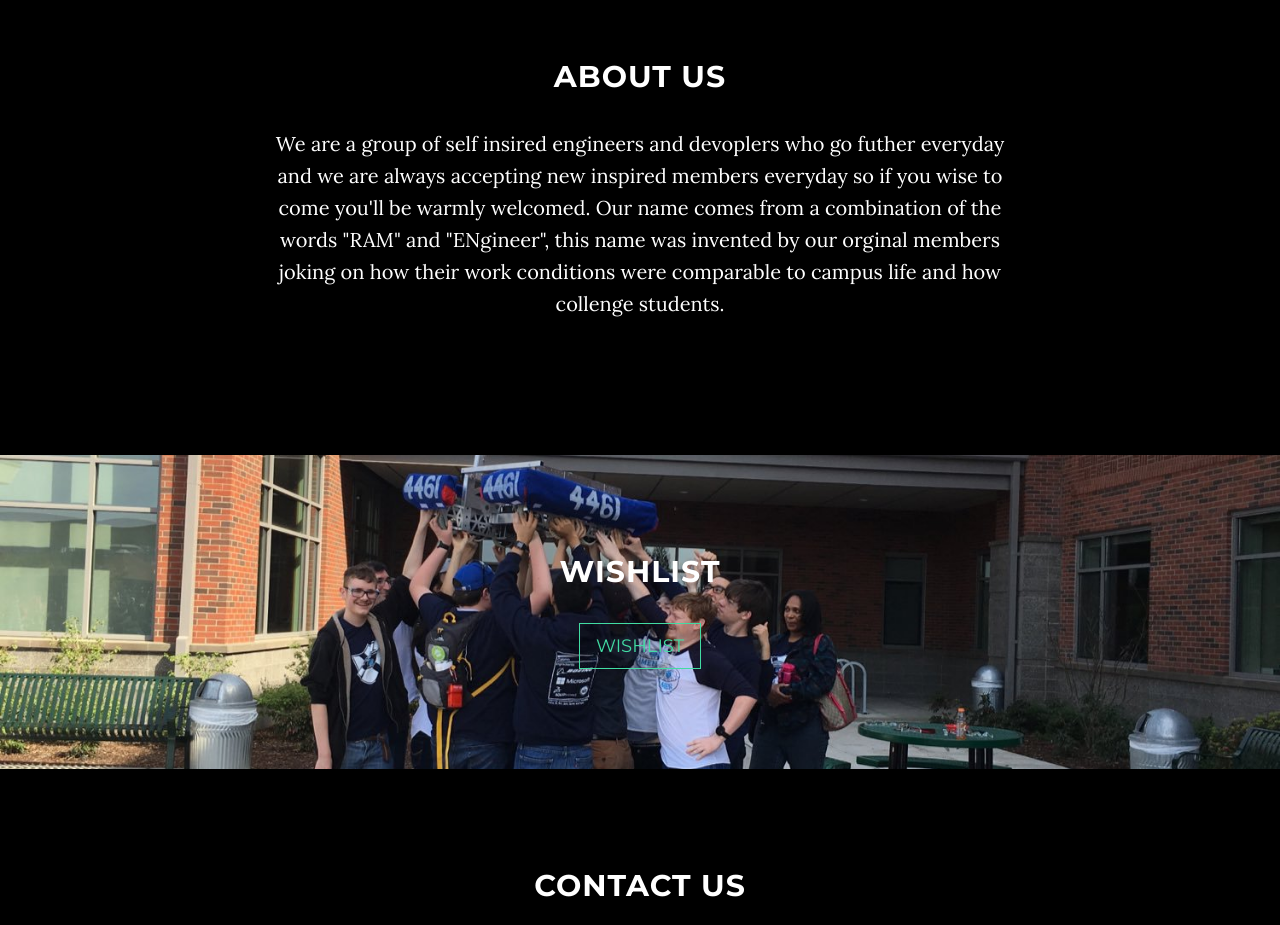
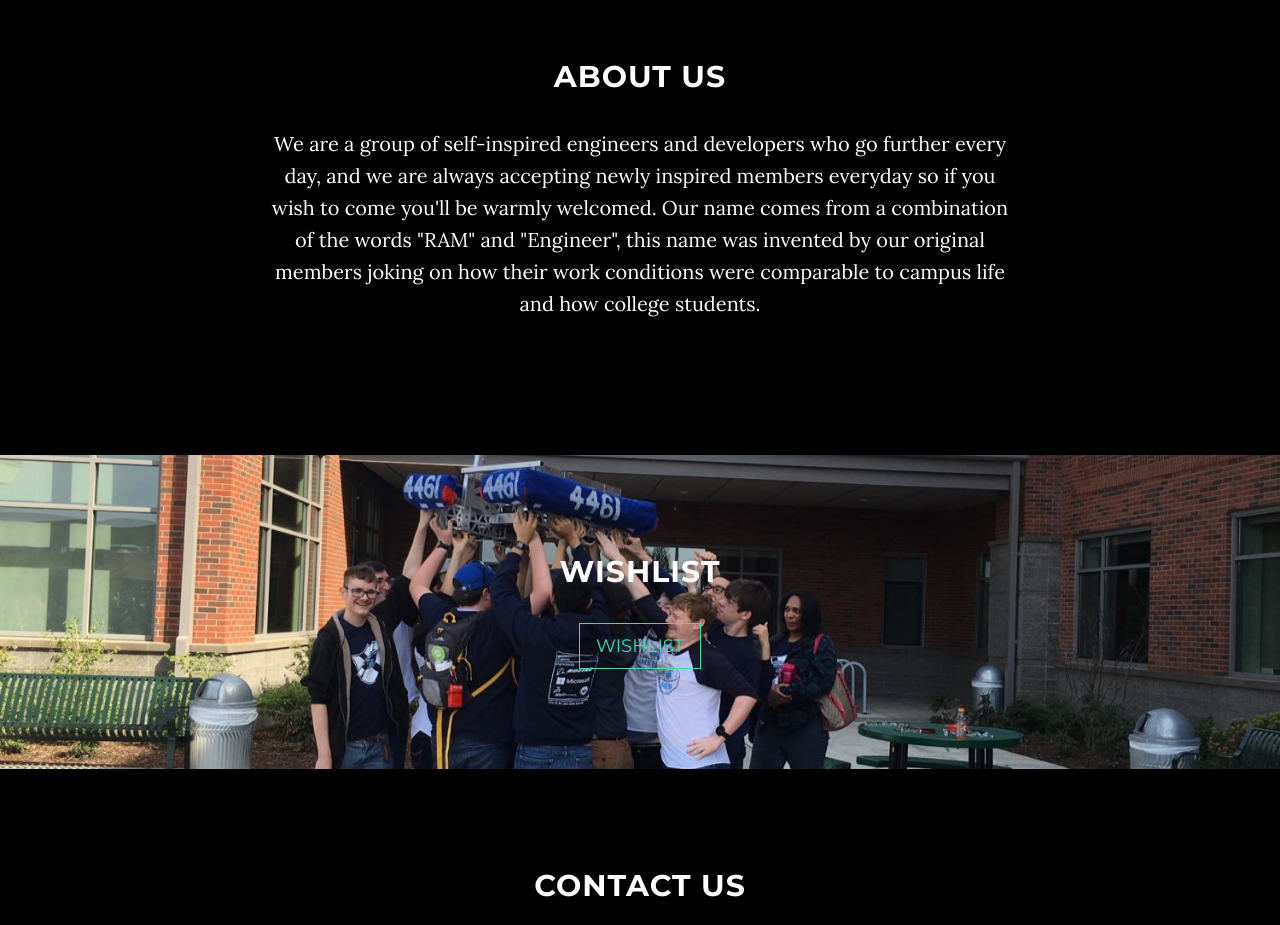
Before and after one commit to Gurmanzg/Gurmanzg.github.io, a website: page bootstrap/index.html in a window 1280 px wide. Shown: the part 840-1765 px from the top of the page. Drawn offline with nearby package versions, Linux system fonts and the light colour scheme.

Commit message:
Update index.html

```diff
--- a/bootstrap/index.html
+++ b/bootstrap/index.html
@@ -88,7 +88,7 @@
         <div class="row">
             <div class="col-lg-8 col-lg-offset-2">
                 <h2>About Us</h2>
-                <p> We are a group of self insired engineers and devoplers who go futher everyday and we are always accepting new inspired members everyday so if you wise to come you'll be warmly welcomed. Our name comes from a combination of the words "RAM" and "ENgineer", this name was invented by our orginal members joking on how their work conditions were comparable to campus life and how collenge students. </p>
+                <p>We are a group of self-inspired engineers and developers who go further every day, and we are always accepting newly inspired members everyday so if you wish to come you'll be warmly welcomed. Our name comes from a combination of the words "RAM" and "Engineer", this name was invented by our original members joking on how their work conditions were comparable to campus life and how college students.</p>
             </div>
         </div>
     </section>
```
